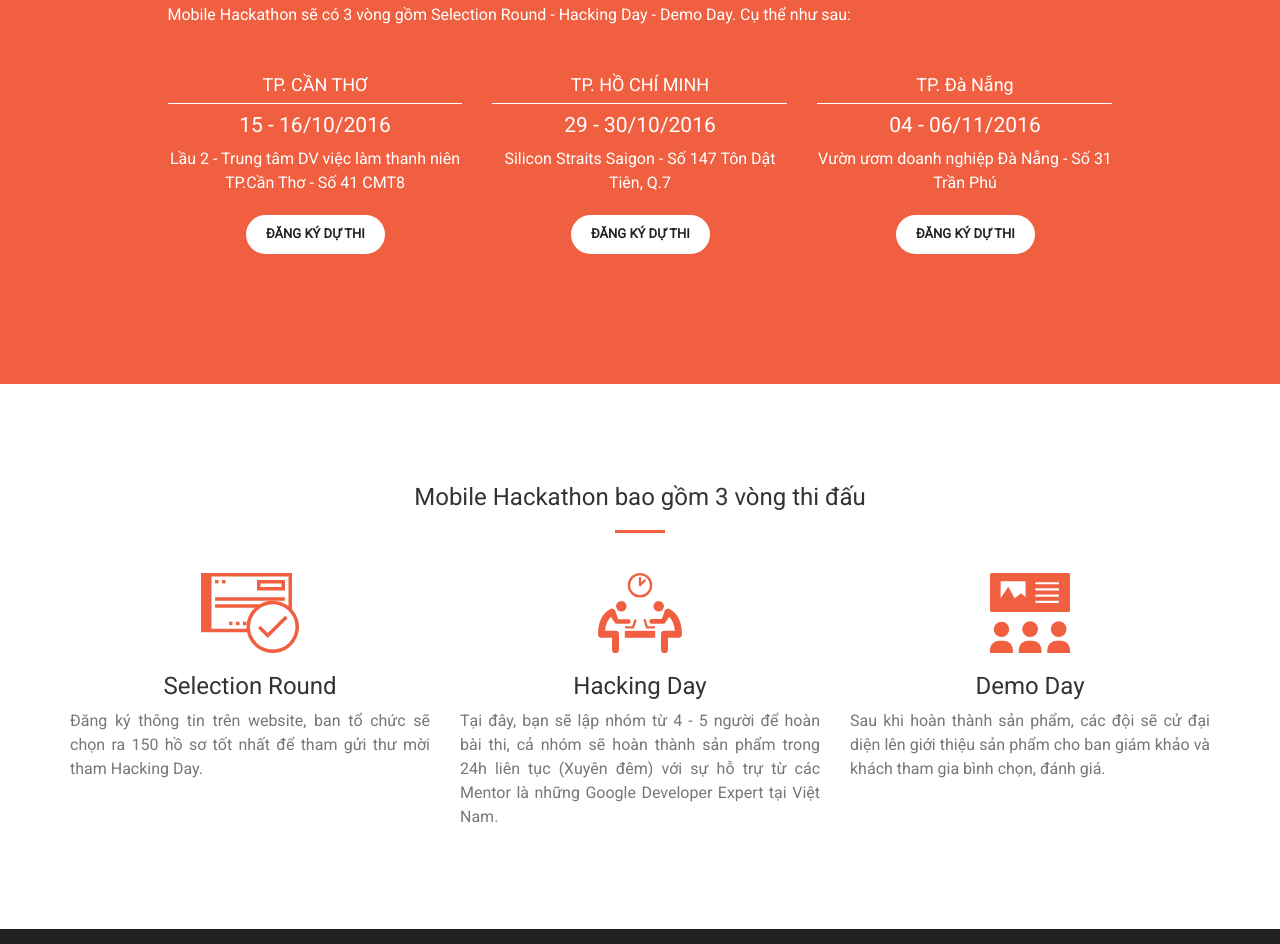
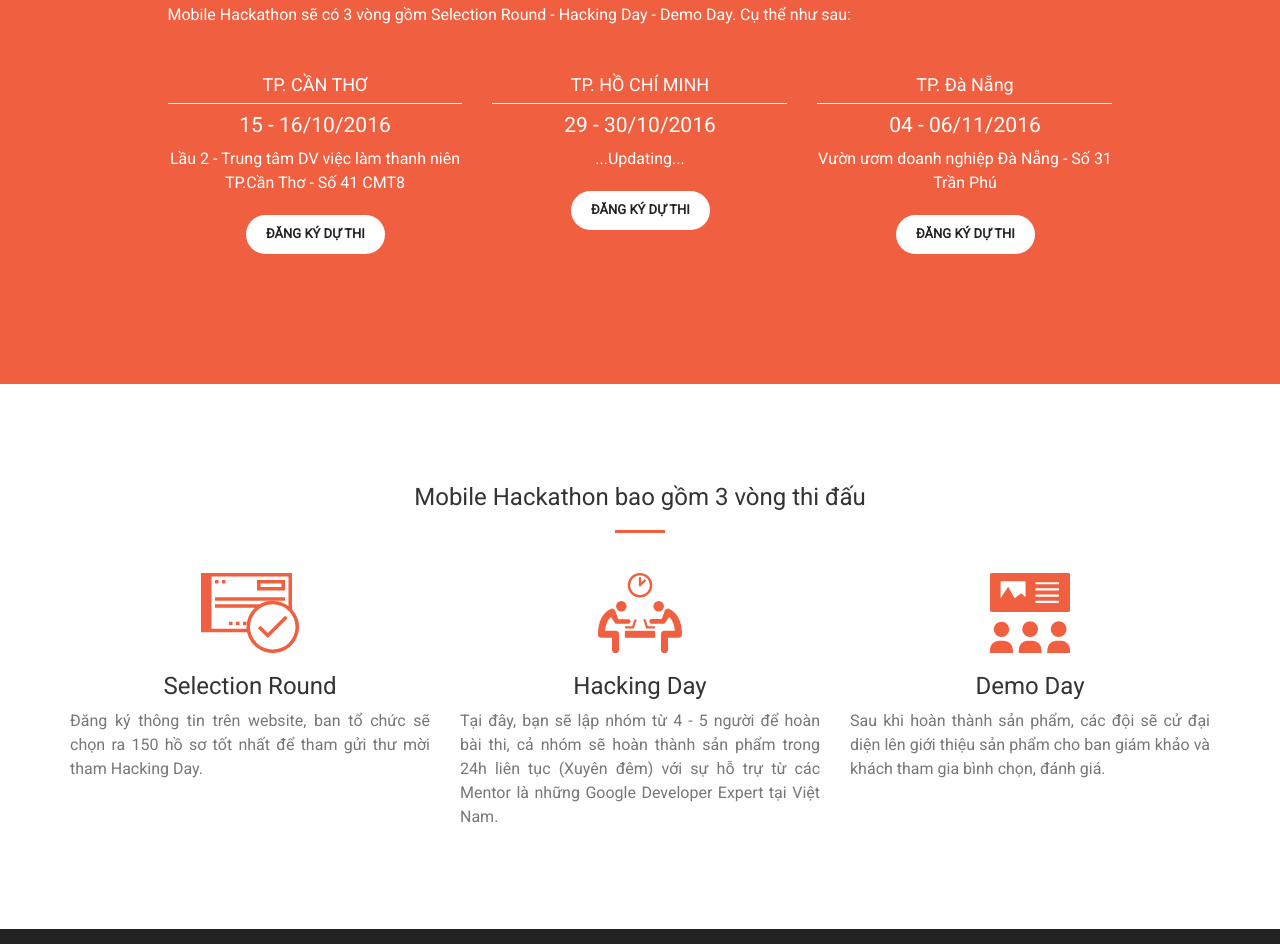
Before and after one commit to GDG-Vietnam/Mobile-Hackathon-2016, a plain HTML site: page index.html in a window 1280 px wide. Shown: the part 1065-2009 px from the top of the page. Drawn offline with nearby package versions, Linux system fonts and the light colour scheme.

Commit message:
Change location

```diff
--- a/index.html
+++ b/index.html
@@ -110,7 +110,7 @@
                                 <h4>TP. HỒ CHÍ MINH</h4>
                                 <h5 class="date">29 - 30/10/2016</h5>
                                 <p class="location">
-                                    Silicon Straits Saigon - Số 147 Tôn Dật Tiên, Q.7
+                                    ...Updating...
                                 </p>
                                 <a href="https://docs.google.com/forms/d/e/1FAIpQLSdL_ccF8ioGNobr9Ka6MXViGLkqN8U0yR5sloTlO20bzXAnvg/viewform
 " class="page-scroll btn btn-default sr-button btn-regis">Đăng ký dự thi</a>
```
